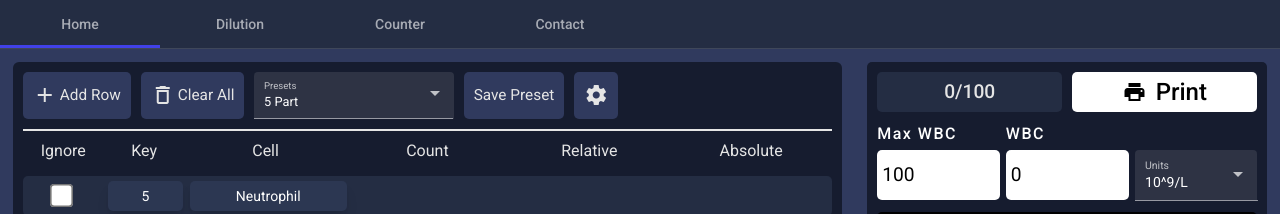
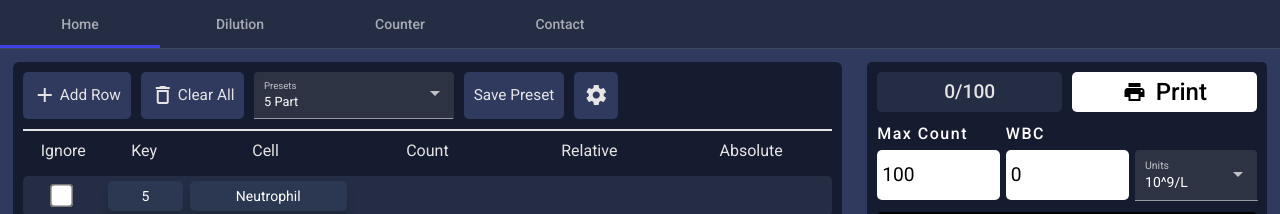
Before and after one commit to pavlikbond/skiptocyte-angular-2.0, an Angular app: page /differential in a window 1280 px wide. Shown: the top 214 px of the page. Built offline with nearby package versions, Linux system fonts and the light colour scheme.

Commit message:
minor update

```diff
--- a/src/app/differential/numpad/numpad.component.html
+++ b/src/app/differential/numpad/numpad.component.html
@@ -6,7 +6,7 @@
     </button>
   </div>
   <div class="wbc-inputs my-3">
-    <label for="max-wbc">Max WBC</label>
+    <label for="max-wbc">Max Count</label>
     <label for="WBC Count">WBC</label>
     <div></div>
 
```
